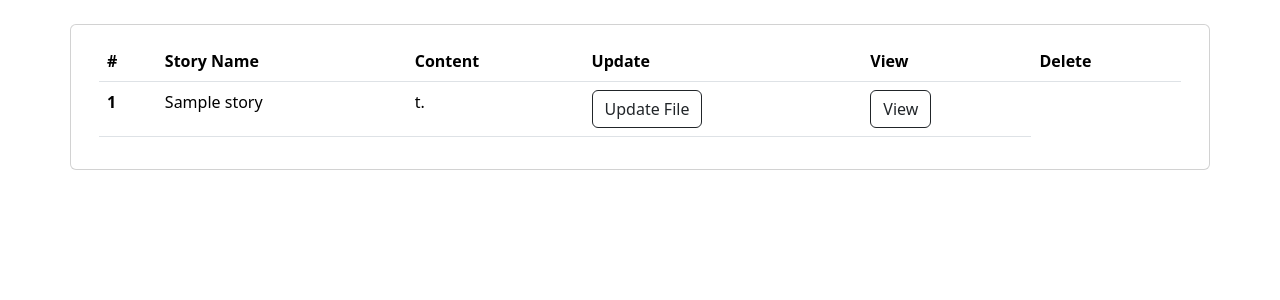
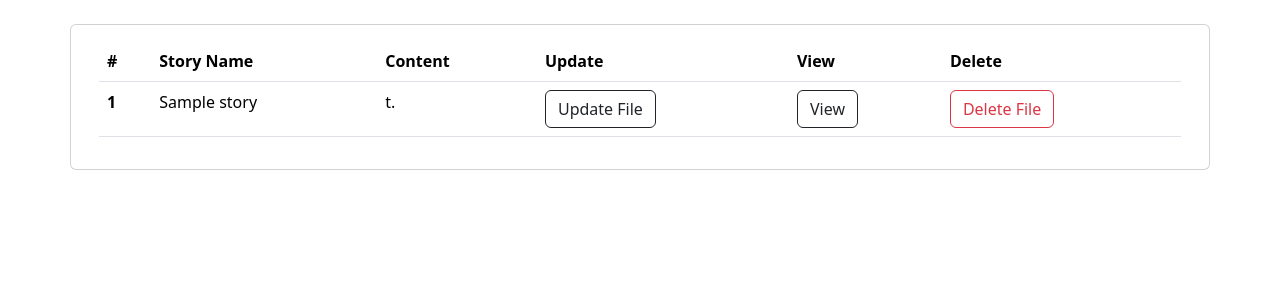
Before and after one commit to RoknuzzamanRokon/Story_teller_with_django, a Django app: page /view_list/ in a window 1280 px wide. Shown: the top 300 px of the page. Run offline with Django 4.2, Linux system fonts and the light colour scheme; tables that the repository leaves empty hold one stand-in row (values such as "Sample post").

Commit message:
Add delete view and update code for delete file.

```diff
--- a/storyai/app/urls.py
+++ b/storyai/app/urls.py
@@ -6,6 +6,7 @@ urlpatterns = [
     path('about/', AboutPageView.as_view(), name='about'),
     path('generate/', GenerateStoryView.as_view(), name='generate_story'),
     path('view_list/', StoryListView.as_view(), name='view_list'),
+    path('delete_file/<int:story_id>/', DeleteFileView.as_view(), name='delete_file'),
     path('update_file/<int:pk>/edit', StoryUpdateView.as_view(), name='update_file'),
     path('view_test_file/<int:story_id>/', ViewTestFileView.as_view(), name='view_test_file'),
     # path('voiceTest_and_download/<int:story_id>/', VoiceTestAndDownloadView.as_view(), name='voiceTest_and_download'),
--- a/storyai/app/views.py
+++ b/storyai/app/views.py
@@ -6,7 +6,7 @@ from django.templatetags.static import static
 from django.contrib.sessions.models import Session
 from django.urls import reverse_lazy
 from django.http import HttpResponse
-from django.shortcuts import render, get_object_or_404
+from django.shortcuts import render, get_object_or_404, redirect
 from django.conf import settings
 from django.views import View
 from django import forms
@@ -204,3 +204,19 @@ class StoryUpdateView(UpdateView):
         story = self.get_object()
         context['form'].initial['story_name'] = story.story_name
         return context
+
+
+class DeleteFileView(View):
+    template_name = 'delete_file.html'
+
+    def get(self, request, story_id, *args, **kwargs):
+        story = get_object_or_404(Story, pk=story_id)
+        return render(request, self.template_name, {'story': story})
+
+    def post(self, request, story_id, *args, **kwargs):
+        file_delete = get_object_or_404(Story, pk=story_id)
+        try:
+            file_delete.delete()
+            return redirect('view_list')
+        except Exception as e:
+            return render(request, self.template_name, {'error': str(e)})
--- a/storyai/templates/view_list.html
+++ b/storyai/templates/view_list.html
@@ -52,14 +52,12 @@
                   <a href="{% url 'view_test_file' story_id=story.id %}" class="btn btn-outline-dark">View</a>
               </td>
 
-
-                {% comment %} <td>
-                  <form method="POST" action="{% url 'delete_file' story.id %}">
-                    <input type="hidden" name="_method" value="DELETE">
-                    <button type="submit" class="btn btn-outline-danger" name="delete_file">Delete File</button>
+                <td>
+                  <form method="POST" action="{% url 'delete_file' story.pk %}">
+                      {% csrf_token %}
+                      <button type="submit" class="btn btn-outline-danger" name="delete_file">Delete File</button>
                   </form>
-                </td> {% endcomment %}
-
+              </td>
 
               </tr>
               {% endfor %}
```
Also changed, not shown: 1 other file.
